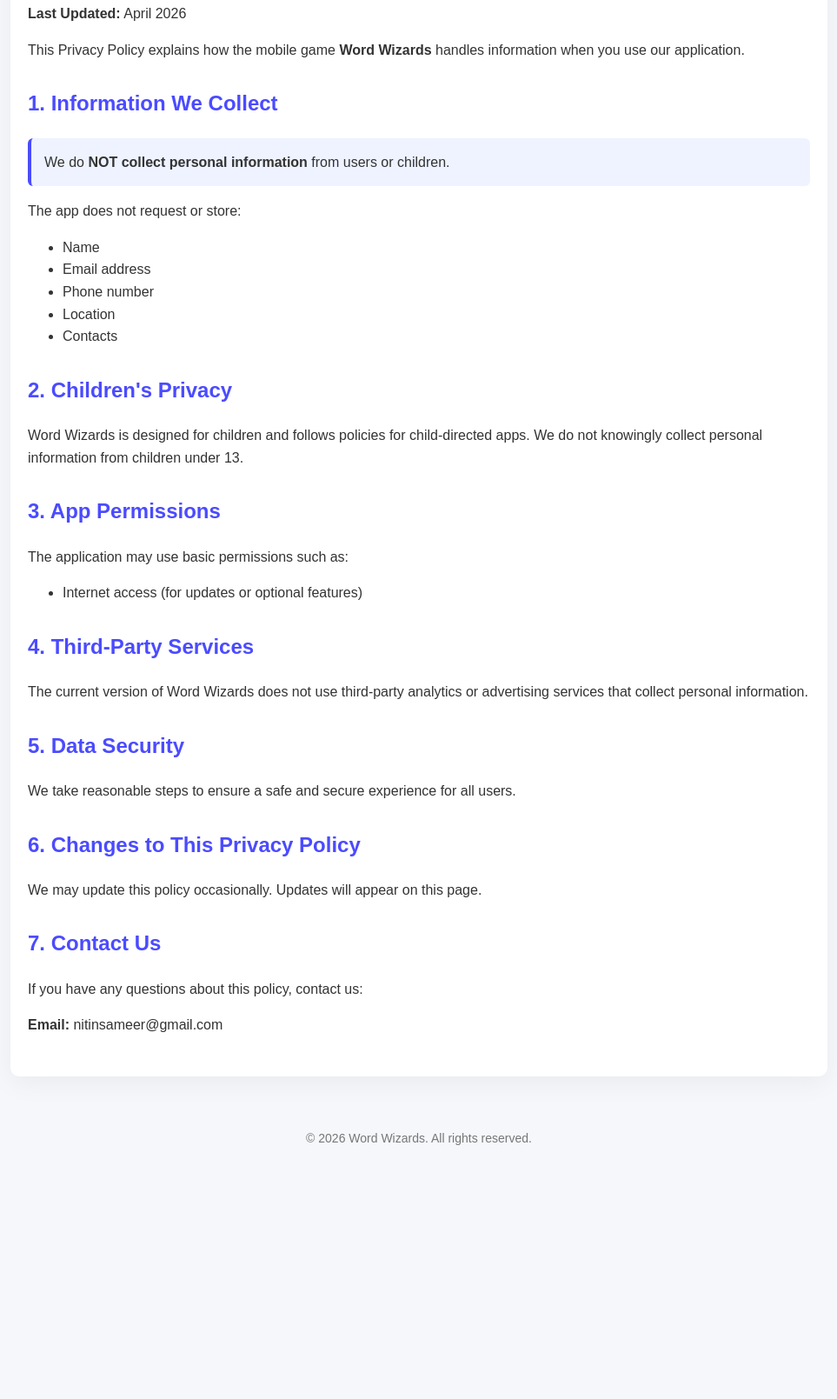
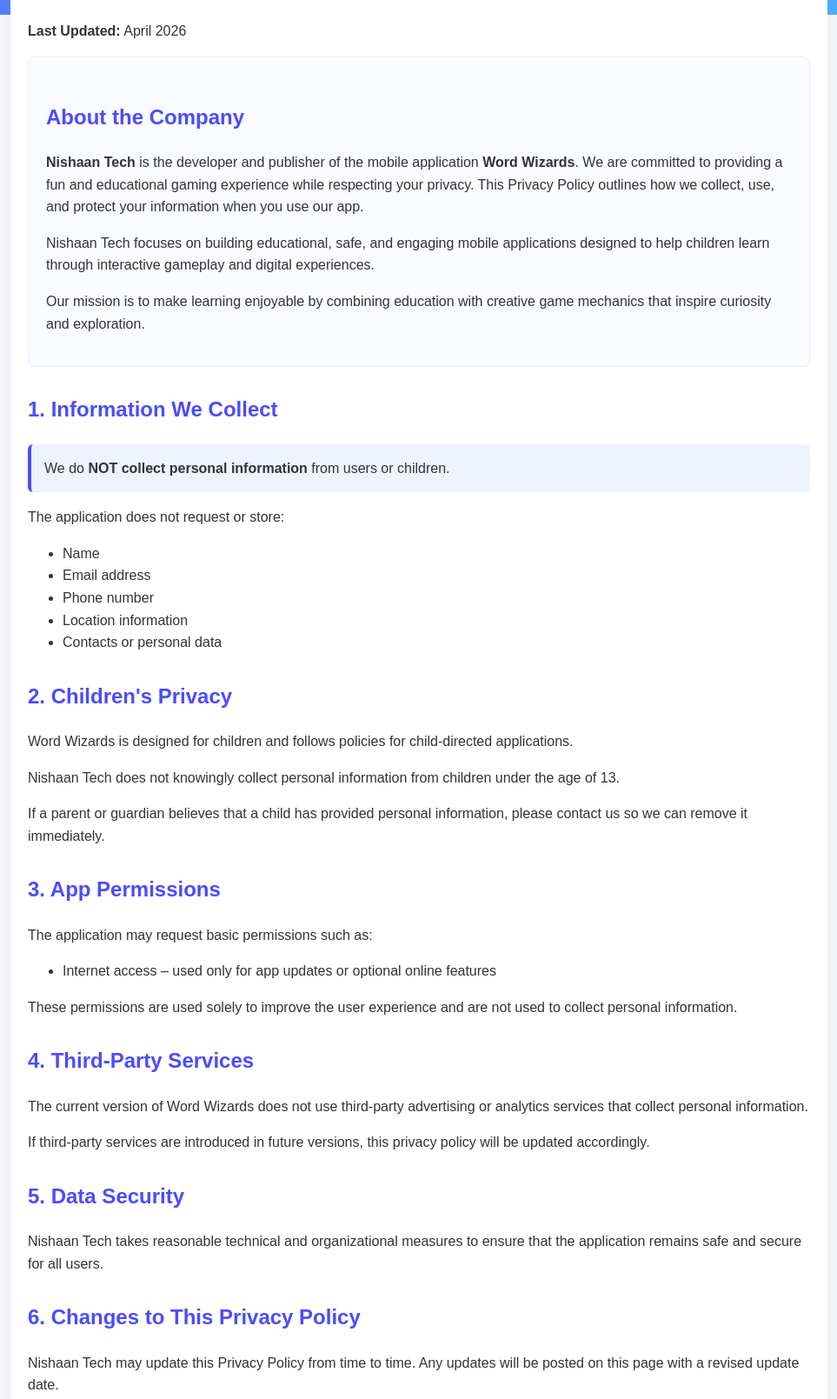
Before and after one commit to nitinsameer/word-wizard, a plain HTML site: page index.html in a window 1280 px wide. Shown: the part 198-1807 px from the top of the page at 87% size, without its empty margins (158-1121 px from the left). Before the commit the page ends 1538 px from the top, so only its background shows below. Drawn offline with Linux system fonts and the light colour scheme.

Commit message:
Update index.html

```diff
--- a/index.html
+++ b/index.html
@@ -16,9 +16,9 @@
 }
 
 .header{
-background:linear-gradient(135deg,#6a5cff,#4b9cff);
+background:linear-gradient(135deg,#5c6cff,#4bb8ff);
 color:white;
-padding:40px 20px;
+padding:50px 20px;
 text-align:center;
 }
 
@@ -56,6 +56,15 @@
 font-size:14px;
 color:#777;
 }
+
+.company-box{
+background:#f9fbff;
+padding:20px;
+border-radius:8px;
+margin-bottom:20px;
+border:1px solid #e6ecff;
+}
+
 </style>
 </head>
 
@@ -70,9 +79,22 @@
 
 <p><strong>Last Updated:</strong> April 2026</p>
 
+<div class="company-box">
+<h2>About the Company</h2>
+
 <p>
-This Privacy Policy explains how the mobile game <strong>Word Wizards</strong> handles information when you use our application.
+<strong>Nishaan Tech</strong> is the developer and publisher of the mobile application <strong>Word Wizards</strong>. We are committed to providing a fun and educational gaming experience while respecting your privacy. This Privacy Policy outlines how we collect, use, and protect your information when you use our app.
 </p>
+
+<p>
+Nishaan Tech focuses on building educational, safe, and engaging mobile applications designed to help children learn through interactive gameplay and digital experiences.
+</p>
+
+<p>
+Our mission is to make learning enjoyable by combining education with creative game mechanics that inspire curiosity and exploration.
+</p>
+
+</div>
 
 <h2>1. Information We Collect</h2>
 
@@ -80,60 +102,80 @@
 We do <strong>NOT collect personal information</strong> from users or children.
 </div>
 
-<p>The app does not request or store:</p>
+<p>The application does not request or store:</p>
 
 <ul>
 <li>Name</li>
 <li>Email address</li>
 <li>Phone number</li>
-<li>Location</li>
-<li>Contacts</li>
+<li>Location information</li>
+<li>Contacts or personal data</li>
 </ul>
 
 <h2>2. Children's Privacy</h2>
 
 <p>
-Word Wizards is designed for children and follows policies for child-directed apps.
-We do not knowingly collect personal information from children under 13.
+Word Wizards is designed for children and follows policies for child-directed applications.
+</p>
+
+<p>
+Nishaan Tech does not knowingly collect personal information from children under the age of 13.
+</p>
+
+<p>
+If a parent or guardian believes that a child has provided personal information, please contact us so we can remove it immediately.
 </p>
 
 <h2>3. App Permissions</h2>
 
-<p>The application may use basic permissions such as:</p>
+<p>The application may request basic permissions such as:</p>
 
 <ul>
-<li>Internet access (for updates or optional features)</li>
+<li>Internet access – used only for app updates or optional online features</li>
 </ul>
+
+<p>
+These permissions are used solely to improve the user experience and are not used to collect personal information.
+</p>
 
 <h2>4. Third-Party Services</h2>
 
 <p>
-The current version of Word Wizards does not use third-party analytics or advertising
-services that collect personal information.
+The current version of Word Wizards does not use third-party advertising or analytics services that collect personal information.
+</p>
+
+<p>
+If third-party services are introduced in future versions, this privacy policy will be updated accordingly.
 </p>
 
 <h2>5. Data Security</h2>
 
 <p>
-We take reasonable steps to ensure a safe and secure experience for all users.
+Nishaan Tech takes reasonable technical and organizational measures to ensure that the application remains safe and secure for all users.
 </p>
 
 <h2>6. Changes to This Privacy Policy</h2>
 
 <p>
-We may update this policy occasionally. Updates will appear on this page.
+Nishaan Tech may update this Privacy Policy from time to time.
+Any updates will be posted on this page with a revised update date.
 </p>
 
-<h2>7. Contact Us</h2>
+<h2>7. Contact Information</h2>
 
-<p>If you have any questions about this policy, contact us:</p>
+<p>
+If you have any questions regarding this Privacy Policy, please contact us:
+</p>
 
-<p><strong>Email:</strong> nitinsameer@gmail.com</p>
+<p>
+<strong>Company:</strong> Nishaan Tech<br>
+<strong>Email:</strong> support@nishaan.tech
+</p>
 
 </div>
 
 <div class="footer">
-© 2026 Word Wizards. All rights reserved.
+© 2026 Nishaan Tech. All rights reserved.
 </div>
 
 </body>
```
